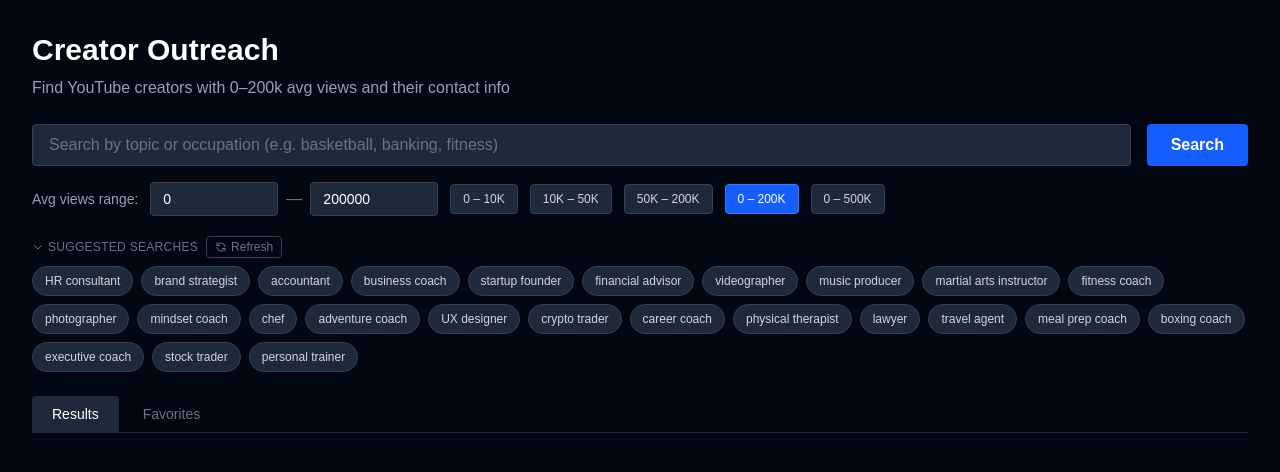
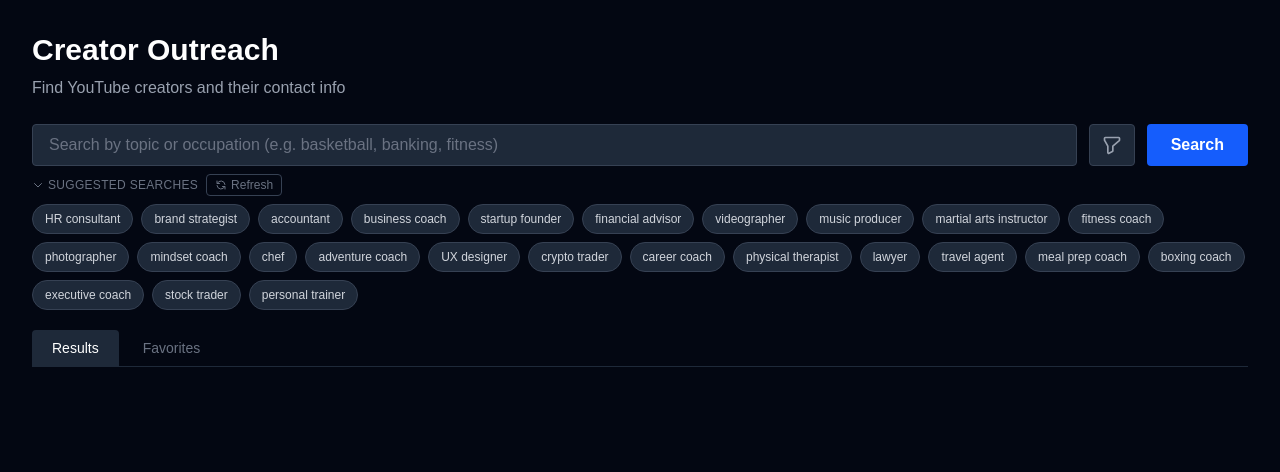
Before and after one commit to oinoilyd/creator-outreach, a Next.js app: page / in a window 1280 px wide. Shown: the top 472 px of the page. Built offline with nearby package versions, Linux system fonts and the light colour scheme.

Commit message:
fix stale closure, filter icon, search cancellation, progress bar, email→LinkedIn priority sort

```diff
--- a/app/page.tsx
+++ b/app/page.tsx
@@ -1,6 +1,6 @@
 'use client'
 
-import { useState, useMemo, useEffect, useCallback } from 'react'
+import { useState, useMemo, useEffect, useCallback, useRef } from 'react'
 
 interface Creator {
   channelId: string
@@ -18,6 +18,7 @@ interface Creator {
   matchedVia: string
   videoTitles: string[]
   description: string
+  enriching?: boolean
 }
 
 type SortCol = 'channelName' | 'avgViews' | 'email' | 'website' | 'linkedin' | 'instagram' | 'twitter' | 'tiktok'
@@ -43,19 +44,16 @@ const ALL_OCCUPATIONS = [
   'divorce lawyer', 'immigration attorney', 'estate planner', 'financial planner', 'wealth manager',
 ]
 
+const VIEW_PRESETS = [
+  { label: '0 – 10K', min: 0, max: 10000 },
+  { label: '10K – 50K', min: 10000, max: 50000 },
+  { label: '50K – 200K', min: 50000, max: 200000 },
+  { label: '0 – 200K', min: 0, max: 200000 },
+  { label: '0 – 500K', min: 0, max: 500000 },
+]
+
 function pickRandom(arr: string[], n: number): string[] {
-  const shuffled = [...arr].sort(() => Math.random() - 0.5)
-  return shuffled.slice(0, n)
-}
-
-function parseSubscribers(s: string): number {
-  if (!s) return 0
-  const n = s.replace(/[^0-9.KkMmBb]/g, '')
-  const num = parseFloat(n)
-  if (s.match(/[Bb]/)) return num * 1e9
-  if (s.match(/[Mm]/)) return num * 1e6
-  if (s.match(/[Kk]/)) return num * 1e3
-  return num || 0
+  return [...arr].sort(() => Math.random() - 0.5).slice(0, n)
 }
 
 function buildOutreachEmail(c: Creator): string {
@@ -77,6 +75,37 @@ Ryan`
   return `mailto:${c.email}?subject=${encodeURIComponent(subject)}&body=${encodeURIComponent(body)}`
 }
 
+// priority: email=3, linkedin only=2, enriching=1, nothing=0
+function contactPriority(c: Creator): number {
+  if (c.email) return 3
+  if (c.linkedin) return 2
+  if (c.enriching) return 1
+  return 0
+}
+
+function sortCreators(list: Creator[], col: SortCol, dir: SortDir): Creator[] {
+  return [...list].sort((a, b) => {
+    if (col === 'email') {
+      const pri = contactPriority(b) - contactPriority(a)
+      if (pri !== 0) return pri
+      return a.channelName.localeCompare(b.channelName)
+    }
+    let cmp = 0
+    if (col === 'avgViews') cmp = a.avgViews - b.avgViews
+    else if (col === 'channelName') cmp = a.channelName.localeCompare(b.channelName)
+    else if (col === 'website') cmp = (b.website ? 1 : 0) - (a.website ? 1 : 0)
+    else if (col === 'linkedin') {
+      const pri = contactPriority(b) - contactPriority(a)
+      if (pri !== 0) return pri
+      return a.channelName.localeCompare(b.channelName)
+    }
+    else if (col === 'instagram') cmp = (b.instagram ? 1 : 0) - (a.instagram ? 1 : 0)
+    else if (col === 'twitter') cmp = (b.twitter ? 1 : 0) - (a.twitter ? 1 : 0)
+    else if (col === 'tiktok') cmp = (b.tiktok ? 1 : 0) - (a.tiktok ? 1 : 0)
+    return dir === 'asc' ? cmp : -cmp
+  })
+}
+
 function StarIcon({ filled }: { filled: boolean }) {
   return (
     <svg xmlns="http://www.w3.org/2000/svg" viewBox="0 0 24 24" fill={filled ? 'currentColor' : 'none'} stroke="currentColor" strokeWidth={2} className="w-5 h-5">
@@ -93,39 +122,24 @@ function TrashIcon() {
   )
 }
 
+function Spinner() {
+  return (
+    <svg className="w-3.5 h-3.5 animate-spin text-gray-400" xmlns="http://www.w3.org/2000/svg" fill="none" viewBox="0 0 24 24">
+      <circle className="opacity-25" cx="12" cy="12" r="10" stroke="currentColor" strokeWidth="4" />
+      <path className="opacity-75" fill="currentColor" d="M4 12a8 8 0 018-8v8z" />
+    </svg>
+  )
+}
+
 function SortIndicator({ col, sortCol, sortDir }: { col: SortCol, sortCol: SortCol, sortDir: SortDir }) {
   if (col !== sortCol) return <span className="ml-1 text-gray-600">↕</span>
   return <span className="ml-1 text-blue-400">{sortDir === 'asc' ? '↑' : '↓'}</span>
 }
 
-function sortCreators(list: Creator[], col: SortCol, dir: SortDir): Creator[] {
-  return [...list].sort((a, b) => {
-    let cmp = 0
-    if (col === 'avgViews') cmp = a.avgViews - b.avgViews
-    else if (col === 'channelName') cmp = a.channelName.localeCompare(b.channelName)
-    else if (col === 'email') cmp = (b.email ? 1 : 0) - (a.email ? 1 : 0)
-    else if (col === 'website') cmp = (b.website ? 1 : 0) - (a.website ? 1 : 0)
-    else if (col === 'linkedin') cmp = (b.linkedin ? 1 : 0) - (a.linkedin ? 1 : 0)
-    else if (col === 'instagram') cmp = (b.instagram ? 1 : 0) - (a.instagram ? 1 : 0)
-    else if (col === 'twitter') cmp = (b.twitter ? 1 : 0) - (a.twitter ? 1 : 0)
-    else if (col === 'tiktok') cmp = (b.tiktok ? 1 : 0) - (a.tiktok ? 1 : 0)
-    return dir === 'asc' ? cmp : -cmp
-  })
-}
-
-function CreatorTable({
-  creators, favorites, onToggleFavorite, onRemoveFavorite, isFavTab, loading,
-  sortCol, sortDir, onSort,
-}: {
-  creators: Creator[]
-  favorites: Set<string>
-  onToggleFavorite: (c: Creator) => void
-  onRemoveFavorite?: (id: string) => void
-  isFavTab: boolean
-  loading?: boolean
-  sortCol: SortCol
-  sortDir: SortDir
-  onSort: (col: SortCol) => void
+function CreatorTable({ creators, favorites, onToggleFavorite, onRemoveFavorite, isFavTab, loading, sortCol, sortDir, onSort }: {
+  creators: Creator[], favorites: Set<string>, onToggleFavorite: (c: Creator) => void
+  onRemoveFavorite?: (id: string) => void, isFavTab: boolean, loading?: boolean
+  sortCol: SortCol, sortDir: SortDir, onSort: (col: SortCol) => void
 }) {
   const sorted = useMemo(() => sortCreators(creators, sortCol, sortDir), [creators, sortCol, sortDir])
 
@@ -134,10 +148,7 @@ function CreatorTable({
   }
 
   const Th = ({ col, label }: { col: SortCol, label: string }) => (
-    <th
-      className="text-left px-4 py-3 cursor-pointer hover:text-white select-none whitespace-nowrap"
-      onClick={() => onSort(col)}
-    >
+    <th className="text-left px-4 py-3 cursor-pointer hover:text-white select-none whitespace-nowrap" onClick={() => onSort(col)}>
       {label}<SortIndicator col={col} sortCol={sortCol} sortDir={sortDir} />
     </th>
   )
@@ -168,28 +179,19 @@ function CreatorTable({
                   <StarIcon filled={favorites.has(c.channelId)} />
                 </button>
               </td>
-              <td className="px-4 py-3">
-                <a href={c.channelUrl} target="_blank" className="text-blue-400 hover:underline font-medium">{c.channelName}</a>
-              </td>
+              <td className="px-4 py-3"><a href={c.channelUrl} target="_blank" className="text-blue-400 hover:underline font-medium">{c.channelName}</a></td>
               <td className="px-4 py-3">{c.avgViews.toLocaleString()}</td>
               <td className="px-4 py-3 text-xs">
-                {c.email ? <a href={buildOutreachEmail(c)} className="text-green-400 hover:underline">{c.email}</a> : '—'}
+                {c.email
+                  ? <a href={buildOutreachEmail(c)} className="text-green-400 hover:underline">{c.email}</a>
+                  : c.enriching ? <span className="flex items-center gap-1 text-gray-500"><Spinner />looking...</span>
+                  : '—'}
               </td>
-              <td className="px-4 py-3">
-                {c.website ? <a href={c.website} target="_blank" className="text-blue-400 hover:underline">link</a> : '—'}
-              </td>
-              <td className="px-4 py-3">
-                {c.linkedin ? <a href={c.linkedin} target="_blank" className="text-blue-400 hover:underline">link</a> : '—'}
-              </td>
-              <td className="px-4 py-3">
-                {c.instagram ? <a href={c.instagram} target="_blank" className="text-blue-400 hover:underline">link</a> : '—'}
-              </td>
-              <td className="px-4 py-3">
-                {c.twitter ? <a href={c.twitter} target="_blank" className="text-blue-400 hover:underline">link</a> : '—'}
-              </td>
-              <td className="px-4 py-3">
-                {c.tiktok ? <a href={c.tiktok} target="_blank" className="text-blue-400 hover:underline">link</a> : '—'}
-              </td>
+              <td className="px-4 py-3">{c.website ? <a href={c.website} target="_blank" className="text-blue-400 hover:underline">link</a> : '—'}</td>
+              <td className="px-4 py-3">{c.linkedin ? <a href={c.linkedin} target="_blank" className="text-blue-400 hover:underline">link</a> : c.enriching ? <Spinner /> : '—'}</td>
+              <td className="px-4 py-3">{c.instagram ? <a href={c.instagram} target="_blank" className="text-blue-400 hover:underline">link</a> : '—'}</td>
+              <td className="px-4 py-3">{c.twitter ? <a href={c.twitter} target="_blank" className="text-blue-400 hover:underline">link</a> : '—'}</td>
+              <td className="px-4 py-3">{c.tiktok ? <a href={c.tiktok} target="_blank" className="text-blue-400 hover:underline">link</a> : '—'}</td>
               {!isFavTab && (
                 <td className="px-4 py-3">
                   <span className={`text-xs px-2 py-1 rounded-full ${c.matchedVia === 'related' ? 'bg-gray-700 text-gray-300' : c.matchedVia === 'bio' ? 'bg-yellow-900 text-yellow-300' : 'bg-green-900 text-green-300'}`}>
@@ -199,9 +201,7 @@ function CreatorTable({
               )}
               {isFavTab && (
                 <td className="px-4 py-3">
-                  <button onClick={() => onRemoveFavorite?.(c.channelId)} className="text-gray-600 hover:text-red-400 transition-colors">
-                    <TrashIcon />
-                  </button>
+                  <button onClick={() => onRemoveFavorite?.(c.channelId)} className="text-gray-600 hover:text-red-400 transition-colors"><TrashIcon /></button>
                 </td>
               )}
             </tr>
@@ -217,16 +217,23 @@ export default function Home() {
   const maxResults = 50
   const [minViews, setMinViews] = useState(0)
   const [maxViews, setMaxViews] = useState(200000)
+  const [showFilter, setShowFilter] = useState(false)
   const [creators, setCreators] = useState<Creator[]>([])
   const [loading, setLoading] = useState(false)
+  const [enrichProgress, setEnrichProgress] = useState({ current: 0, total: 0 })
+  const [elapsed, setElapsed] = useState(0)
   const [status, setStatus] = useState('')
-  const [sortCol, setSortCol] = useState<SortCol>('avgViews')
+  const [sortCol, setSortCol] = useState<SortCol>('email')
   const [sortDir, setSortDir] = useState<SortDir>('desc')
   const [activeTab, setActiveTab] = useState<'results' | 'favorites'>('results')
   const [favorites, setFavorites] = useState<Creator[]>([])
   const [favIds, setFavIds] = useState<Set<string>>(new Set())
   const [suggestions, setSuggestions] = useState<string[]>([])
   const [showSuggestions, setShowSuggestions] = useState(true)
+
+  // search version ref — prevents stale searches from overwriting newer ones
+  const searchVersion = useRef(0)
+  const timerRef = useRef<NodeJS.Timeout | null>(null)
 
   useEffect(() => {
     setSuggestions(pickRandom(ALL_OCCUPATIONS, 25))
@@ -236,6 +243,17 @@ export default function Home() {
       setFavIds(new Set(stored.map((c: Creator) => c.channelId)))
     } catch { /* no stored favorites */ }
   }, [])
+
+  // elapsed timer while loading
+  useEffect(() => {
+    if (loading) {
+      setElapsed(0)
+      timerRef.current = setInterval(() => setElapsed(s => s + 1), 1000)
+    } else {
+      if (timerRef.current) clearInterval(timerRef.current)
+    }
+    return () => { if (timerRef.current) clearInterval(timerRef.current) }
+  }, [loading])
 
   function handleSort(col: SortCol) {
     if (col === sortCol) setSortDir(d => d === 'asc' ? 'desc' : 'asc')
@@ -259,21 +277,28 @@ export default function Home() {
 
   const runSearch = useCallback(async (kw: string) => {
     if (!kw.trim()) return
+    const version = ++searchVersion.current
     setLoading(true)
     setCreators([])
+    setEnrichProgress({ current: 0, total: 0 })
     setActiveTab('results')
     setStatus('Searching YouTube...')
+
     try {
       const res = await fetch(`/api/search?keyword=${encodeURIComponent(kw)}&maxResults=${maxResults}&minViews=${minViews}&maxViews=${maxViews}`)
       const data = await res.json()
+      if (version !== searchVersion.current) return  // superseded by newer search
       if (data.error) { setStatus(`Error: ${data.error}`); return }
-      setCreators(data.channels)
-      const queryList = (data.expandedQueries as string[] || []).join(', ')
-      setStatus(`Searched: ${queryList} — Found ${data.channels.length} creators. Enriching contact info...`)
-      const enriched = [...data.channels]
+
+      const enriched = (data.channels as Creator[]).map(c => ({ ...c, enriching: true }))
+      setCreators([...enriched])
+      setEnrichProgress({ current: 0, total: enriched.length })
+      setStatus(`Found ${enriched.length} creators. Enriching contact info...`)
+
       for (let i = 0; i < enriched.length; i++) {
+        if (version !== searchVersion.current) return  // newer search started, stop this one
         const c = enriched[i]
-        setStatus(`Enriching ${i + 1} of ${enriched.length}: ${c.channelName}`)
+        setEnrichProgress({ current: i + 1, total: enriched.length })
         try {
           const params = new URLSearchParams({
             name: c.channelName, channelId: c.channelId,
@@ -283,7 +308,7 @@ export default function Home() {
           const r = await fetch(`/api/enrich?${params}`)
           const extra = await r.json()
           enriched[i] = {
-            ...c,
+            ...c, enriching: false,
             email: c.email || extra.email || '',
             linkedin: c.linkedin || extra.linkedin || '',
             instagram: c.instagram || extra.instagram || '',
@@ -291,16 +316,18 @@ export default function Home() {
             tiktok: c.tiktok || extra.tiktok || '',
             website: c.website || extra.website || '',
           }
-          setCreators([...enriched])
-        } catch { continue }
+        } catch {
+          enriched[i] = { ...c, enriching: false }
+        }
+        if (version === searchVersion.current) setCreators([...enriched])
       }
-      setStatus(`Done — ${enriched.length} creators found.`)
+      if (version === searchVersion.current) setStatus(`Done — ${enriched.length} creators found.`)
     } catch (err: any) {
-      setStatus(`Error: ${err.message}`)
+      if (version === searchVersion.current) setStatus(`Error: ${err.message}`)
     } finally {
-      setLoading(false)
+      if (version === searchVersion.current) setLoading(false)
     }
-  }, [maxResults])
+  }, [minViews, maxViews, maxResults])
 
   async function handleSearch() { await runSearch(keyword) }
 
@@ -319,15 +346,16 @@ export default function Home() {
   }
 
   const currentList = activeTab === 'favorites' ? favorites : creators
+  const progressPct = enrichProgress.total > 0 ? Math.round((enrichProgress.current / enrichProgress.total) * 100) : 0
 
   return (
     <main className="min-h-screen bg-gray-950 text-white p-8">
       <div className="max-w-7xl mx-auto">
         <h1 className="text-3xl font-bold mb-2">Creator Outreach</h1>
-        <p className="text-gray-400 mb-6">Find YouTube creators with 0–200k avg views and their contact info</p>
+        <p className="text-gray-400 mb-6">Find YouTube creators and their contact info</p>
 
         {/* Search bar */}
-        <div className="flex gap-4 mb-4 flex-wrap">
+        <div className="flex gap-3 mb-2 flex-wrap">
           <input
             className="flex-1 min-w-64 bg-gray-800 border border-gray-700 rounded px-4 py-2 text-white placeholder-gray-500 focus:outline-none focus:border-blue-500"
             placeholder="Search by topic or occupation (e.g. basketball, banking, fitness)"
@@ -335,6 +363,16 @@ export default function Home() {
             onChange={e => setKeyword(e.target.value)}
             onKeyDown={e => e.key === 'Enter' && handleSearch()}
           />
+          {/* Filter icon */}
+          <button
+            onClick={() => setShowFilter(v => !v)}
+            title="View range filter"
+            className={`px-3 py-2 rounded border transition-colors ${showFilter ? 'bg-blue-600 border-blue-500 text-white' : 'bg-gray-800 border-gray-700 text-gray-400 hover:border-gray-500 hover:text-white'}`}
+          >
+            <svg xmlns="http://www.w3.org/2000/svg" className="w-5 h-5" fill="none" viewBox="0 0 24 24" stroke="currentColor" strokeWidth={2}>
+              <path strokeLinecap="round" strokeLinejoin="round" d="M3 4a1 1 0 011-1h16a1 1 0 011 1v2a1 1 0 01-.293.707L13 13.414V19a1 1 0 01-.553.894l-4 2A1 1 0 017 21v-7.586L3.293 6.707A1 1 0 013 6V4z" />
+            </svg>
+          </button>
           <button onClick={handleSearch} disabled={loading} className="bg-blue-600 hover:bg-blue-700 disabled:opacity-50 px-6 py-2 rounded font-semibold">
             {loading ? 'Searching...' : 'Search'}
           </button>
@@ -345,62 +383,65 @@ export default function Home() {
           )}
         </div>
 
-        {/* View range filter */}
-        <div className="flex items-center gap-3 mb-5 flex-wrap">
-          <span className="text-sm text-gray-400">Avg views range:</span>
-          <div className="flex items-center gap-2">
-            <input
-              type="number"
-              min={0}
-              value={minViews}
+        {/* View range filter — hidden by default */}
+        {showFilter && (
+          <div className="flex items-center gap-3 mb-3 flex-wrap p-3 bg-gray-900 rounded-lg border border-gray-700">
+            <span className="text-xs text-gray-400">Avg views:</span>
+            <input type="number" min={0} value={minViews}
               onChange={e => setMinViews(Math.max(0, parseInt(e.target.value) || 0))}
-              className="w-32 bg-gray-800 border border-gray-700 rounded px-3 py-1.5 text-sm text-white focus:outline-none focus:border-blue-500"
-              placeholder="Min"
-            />
-            <span className="text-gray-500">—</span>
-            <input
-              type="number"
-              min={0}
-              value={maxViews}
+              className="w-28 bg-gray-800 border border-gray-700 rounded px-3 py-1 text-sm text-white focus:outline-none focus:border-blue-500"
+              placeholder="Min" />
+            <span className="text-gray-600 text-xs">to</span>
+            <input type="number" min={0} value={maxViews}
               onChange={e => setMaxViews(Math.max(0, parseInt(e.target.value) || 0))}
-              className="w-32 bg-gray-800 border border-gray-700 rounded px-3 py-1.5 text-sm text-white focus:outline-none focus:border-blue-500"
-              placeholder="Max"
-            />
+              className="w-28 bg-gray-800 border border-gray-700 rounded px-3 py-1 text-sm text-white focus:outline-none focus:border-blue-500"
+              placeholder="Max" />
+            <span className="text-gray-600 text-xs">|</span>
+            {VIEW_PRESETS.map(p => (
+              <button key={p.label} onClick={() => { setMinViews(p.min); setMaxViews(p.max) }}
+                className={`text-xs px-3 py-1 rounded border transition-colors ${minViews === p.min && maxViews === p.max ? 'bg-blue-600 border-blue-500 text-white' : 'bg-gray-800 border-gray-700 text-gray-300 hover:border-gray-500'}`}>
+                {p.label}
+              </button>
+            ))}
           </div>
-          {[
-            { label: '0 – 10K', min: 0, max: 10000 },
-            { label: '10K – 50K', min: 10000, max: 50000 },
-            { label: '50K – 200K', min: 50000, max: 200000 },
-            { label: '0 – 200K', min: 0, max: 200000 },
-            { label: '0 – 500K', min: 0, max: 500000 },
-          ].map(p => (
-            <button
-              key={p.label}
-              onClick={() => { setMinViews(p.min); setMaxViews(p.max) }}
-              className={`text-xs px-3 py-1.5 rounded border transition-colors ${minViews === p.min && maxViews === p.max ? 'bg-blue-600 border-blue-500 text-white' : 'bg-gray-800 border-gray-700 text-gray-300 hover:border-gray-500'}`}
-            >
-              {p.label}
-            </button>
-          ))}
-        </div>
+        )}
+
+        {/* Loading progress */}
+        {loading && (
+          <div className="mb-4">
+            <div className="flex items-center gap-3 mb-1.5">
+              <Spinner />
+              <span className="text-sm text-gray-300">
+                {enrichProgress.total === 0
+                  ? 'Searching YouTube...'
+                  : `Enriching ${enrichProgress.current} / ${enrichProgress.total} creators`}
+              </span>
+              <span className="text-xs text-gray-500 ml-auto">{elapsed}s elapsed</span>
+            </div>
+            {enrichProgress.total > 0 && (
+              <div className="w-full bg-gray-800 rounded-full h-1.5">
+                <div
+                  className="bg-blue-500 h-1.5 rounded-full transition-all duration-300"
+                  style={{ width: `${progressPct}%` }}
+                />
+              </div>
+            )}
+          </div>
+        )}
+
+        {!loading && status && <p className="text-xs text-gray-500 mb-4">{status}</p>}
 
         {/* Suggestions bar */}
-        <div className="mb-6">
+        <div className="mb-5">
           <div className="flex items-center gap-2 mb-2">
-            <button
-              onClick={() => setShowSuggestions(v => !v)}
-              className="text-xs text-gray-500 hover:text-gray-300 uppercase tracking-wide flex items-center gap-1 transition-colors"
-            >
+            <button onClick={() => setShowSuggestions(v => !v)} className="text-xs text-gray-500 hover:text-gray-300 uppercase tracking-wide flex items-center gap-1 transition-colors">
               <svg xmlns="http://www.w3.org/2000/svg" className={`w-3 h-3 transition-transform ${showSuggestions ? 'rotate-90' : ''}`} fill="none" viewBox="0 0 24 24" stroke="currentColor" strokeWidth={2}>
                 <path strokeLinecap="round" strokeLinejoin="round" d="M9 5l7 7-7 7" />
               </svg>
               Suggested searches
             </button>
             {showSuggestions && (
-              <button
-                onClick={() => setSuggestions(pickRandom(ALL_OCCUPATIONS, 25))}
-                className="text-xs text-gray-500 hover:text-gray-300 flex items-center gap-1 border border-gray-700 rounded px-2 py-0.5 hover:border-gray-500 transition-colors"
-              >
+              <button onClick={() => setSuggestions(pickRandom(ALL_OCCUPATIONS, 25))} className="text-xs text-gray-500 hover:text-gray-300 flex items-center gap-1 border border-gray-700 rounded px-2 py-0.5 hover:border-gray-500 transition-colors">
                 <svg xmlns="http://www.w3.org/2000/svg" className="w-3 h-3" fill="none" viewBox="0 0 24 24" stroke="currentColor" strokeWidth={2}>
                   <path strokeLinecap="round" strokeLinejoin="round" d="M4 4v5h.582m15.356 2A8.001 8.001 0 004.582 9m0 0H9m11 11v-5h-.581m0 0a8.003 8.003 0 01-15.357-2m15.357 2H15" />
                 </svg>
@@ -411,11 +452,8 @@ export default function Home() {
           {showSuggestions && (
             <div className="flex flex-wrap gap-2">
               {suggestions.map(s => (
-                <button
-                  key={s}
-                  onClick={() => { setKeyword(s); runSearch(s) }}
-                  className="text-xs px-3 py-1.5 rounded-full bg-gray-800 text-gray-300 hover:bg-gray-700 hover:text-white border border-gray-700 hover:border-gray-500 transition-colors"
-                >
+                <button key={s} onClick={() => { setKeyword(s); runSearch(s) }}
+                  className="text-xs px-3 py-1.5 rounded-full bg-gray-800 text-gray-300 hover:bg-gray-700 hover:text-white border border-gray-700 hover:border-gray-500 transition-colors">
                   {s}
                 </button>
               ))}
@@ -433,18 +471,11 @@ export default function Home() {
           </button>
         </div>
 
-        {status && activeTab === 'results' && <p className="text-sm text-gray-400 mb-4">{status}</p>}
-
         <CreatorTable
-          creators={currentList}
-          favorites={favIds}
-          onToggleFavorite={toggleFavorite}
-          onRemoveFavorite={removeFavorite}
-          isFavTab={activeTab === 'favorites'}
-          loading={loading}
-          sortCol={sortCol}
-          sortDir={sortDir}
-          onSort={handleSort}
+          creators={currentList} favorites={favIds}
+          onToggleFavorite={toggleFavorite} onRemoveFavorite={removeFavorite}
+          isFavTab={activeTab === 'favorites'} loading={loading}
+          sortCol={sortCol} sortDir={sortDir} onSort={handleSort}
         />
       </div>
     </main>
```
